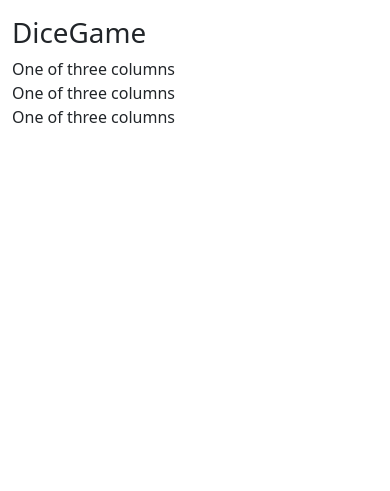
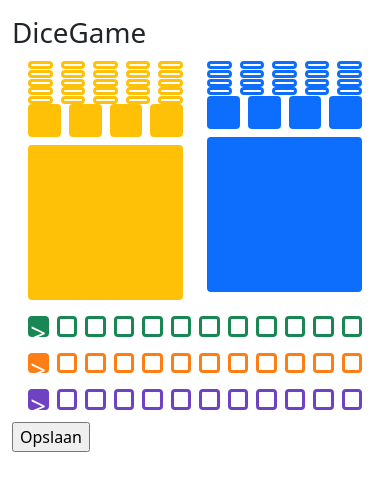
Before and after one commit to rjwithaar/DiceGame, a PHP site: page / in a window 390 px wide. Shown: the top 491 px of the page. Run offline with PHP 8.4, Linux system fonts and the light colour scheme.

Commit message:
Create classes and views

```diff
--- /dev/null
+++ b/functions/Score.php
@@ -0,0 +1,24 @@
+<?php
+
+namespace DiceGame;
+
+class Score
+{
+    public function __construct()
+    {
+        if (!defined('PARTS_DIR')) {
+            define('PARTS_DIR', dirname(__DIR__) . DS . 'scoresheet' . DS);
+        }
+    }
+
+    public function loadPart($name)
+    {
+        $part = file_get_contents(PARTS_DIR . $name . '.php');
+        if (!empty($part)) {
+            return $part;
+        }
+        return false;
+    }
+}
+
+new Score();
--- /dev/null
+++ b/functions/ScoreArea.php
@@ -0,0 +1,37 @@
+<?php
+
+
+namespace DiceGame;
+
+
+class ScoreArea extends Score
+{
+    public function ScoreBlock($color, $rows, $class = null)
+    {
+        $area = $this->loadPart('area-block');
+        $content = null;
+        for ($i=0; $i<=$rows; $i++) {
+            $content .= PHP_EOL . '<div class="row">';
+            for ($j = 1; $j <= 5; $j++) {
+                $content .= PHP_EOL . sprintf($this->loadPart('value-block'), $color, $i . $j, null);
+            }
+            $content .= PHP_EOL . '</div>';
+        }
+        $content .= '<div class="row">';
+        for ($j = 0; $j < 5; $j++) {
+            $content .= sprintf('<div class="col ratio ratio-1x1 m-1 rounded bg-%1$s text-center">&nbsp;</div>', $color, 'b' . $j, null);
+        }
+        $content .= '</div>';
+        return sprintf($area, $content, $class);
+    }
+
+    public function ScoreLine($color)
+    {
+        $area = $this->loadPart('area-line');
+        $scores = [];
+        for ($i=1; $i<12; $i++) {
+            $scores[] = sprintf($this->loadPart('value-block'), $color, $i, null);
+        }
+        return sprintf($area, $color, implode(PHP_EOL, $scores));
+    }
+}
--- /dev/null
+++ b/functions/ScoreSheet.php
@@ -0,0 +1,29 @@
+<?php
+
+
+namespace DiceGame;
+
+
+class ScoreSheet extends Score
+{
+    public $scoreArea;
+
+    public function __construct()
+    {
+        $this->scoreArea = new ScoreArea();
+    }
+
+    public function showScoreSheet()
+    {
+        $form = $this->loadPart('form');
+        $area['div-row'] = '<div class="row m-0">';
+        $area['yellow']  = $this->scoreArea->ScoreBlock('yellow', 4, 'me-2');
+        $area['blue']    = $this->scoreArea->ScoreBlock('blue', 3, 'ms-2');
+        $area['div-end'] = '</div>';
+        $area['green']   = $this->scoreArea->ScoreLine('green');
+        $area['orange']  = $this->scoreArea->ScoreLine('orange');
+        $area['purple']  = $this->scoreArea->ScoreLine('purple');
+        printf($form, implode(PHP_EOL, $area));
+    }
+
+}
--- a/pages/content.php
+++ b/pages/content.php
@@ -1,11 +1,3 @@
-<div class="row">
-    <div class="col-sm">
-        One of three columns
-    </div>
-    <div class="col-sm">
-        One of three columns
-    </div>
-    <div class="col-sm">
-        One of three columns
-    </div>
-</div>
+<?php
+$sheet = new \DiceGame\ScoreSheet();
+$sheet->showScoreSheet();
--- /dev/null
+++ b/scoresheet/area-block.php
@@ -0,0 +1,3 @@
+<div class="col %2$s">
+    %1$s
+</div>
--- /dev/null
+++ b/scoresheet/area-line.php
@@ -0,0 +1,6 @@
+<div class="d-flex my-2">
+    <div class="col ratio ratio-1x1 m-1 rounded bg-%1$s text-center">
+        <h1 class="text-white">></h1>
+    </div>
+    %2$s
+</div>
--- /dev/null
+++ b/scoresheet/form.php
@@ -0,0 +1,6 @@
+<form name="DiceGame" method="post">
+    <div class="container" style="max-width:50em;">
+    %s
+    </div>
+    <input type="submit" value="Opslaan">
+</form>
--- /dev/null
+++ b/scoresheet/value-block.php
@@ -0,0 +1,4 @@
+<div class="col ratio ratio-1x1 m-1">
+    <label for="%1$s-%2$s" class="d-none">%1$s %2$s</label>
+    <input type="text" name="%1$s-%2$s" id="%1$s-%2$s" value="%3$s" class="rounded border border-3 border-%1$s text-center">
+</div>
--- a/style.css
+++ b/style.css
@@ -1,8 +1,44 @@
+/* yellow */
+.border-yellow {
+    border-color: var(--bs-yellow) !important;
+    outline: none;
+}
+.bg-yellow {
+    background-color: var(--bs-yellow) !important;
+}
 
+/* blue */
+.border-blue {
+    border-color: var(--bs-blue) !important;
+    outline: none;
+}
+.bg-blue {
+    background-color: var(--bs-blue) !important;
+}
+
+/* green */
+.border-green {
+    border-color: var(--bs-green) !important;
+    outline: none;
+}
+.bg-green {
+    background-color: var(--bs-green) !important;
+}
+
+/* orange */
+.border-orange {
+    border-color: var(--bs-orange) !important;
+    outline: none;
+}
+.bg-orange {
+    background-color: var(--bs-orange) !important;
+}
+
+/* purple */
 .border-purple {
     border-color: var(--bs-purple) !important;
+    outline: none;
 }
-
 .bg-purple {
     background-color: var(--bs-purple) !important;
 }
```
Also changed, not shown: pages/scoreblock.php (deleted, +0 -20 lines).
